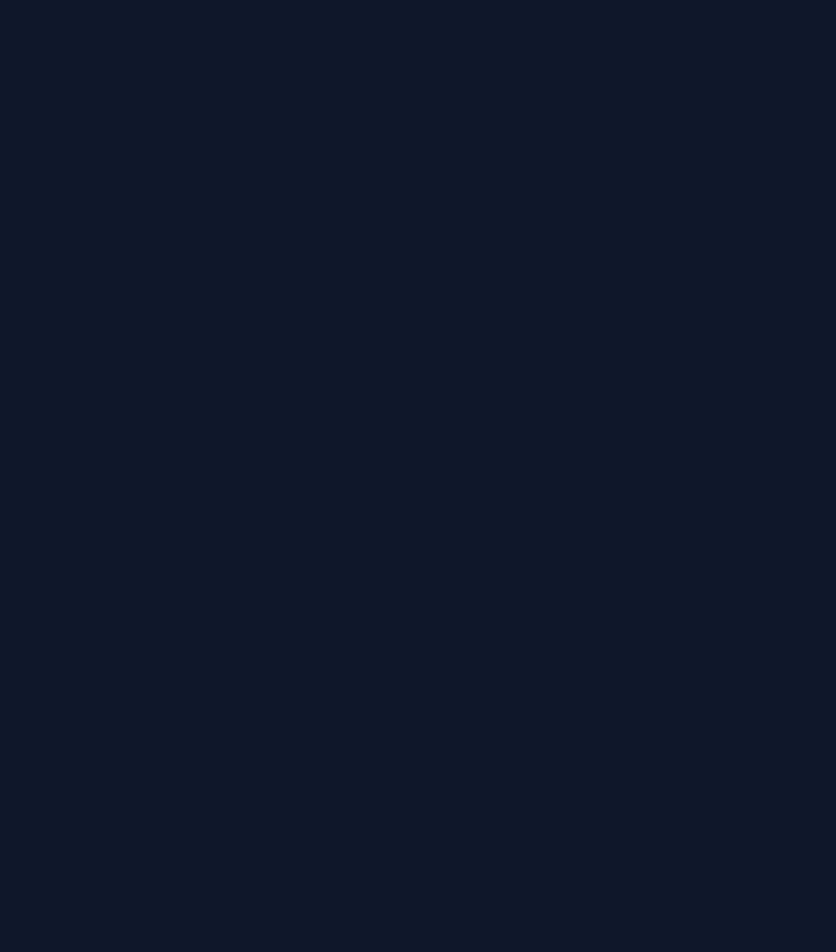
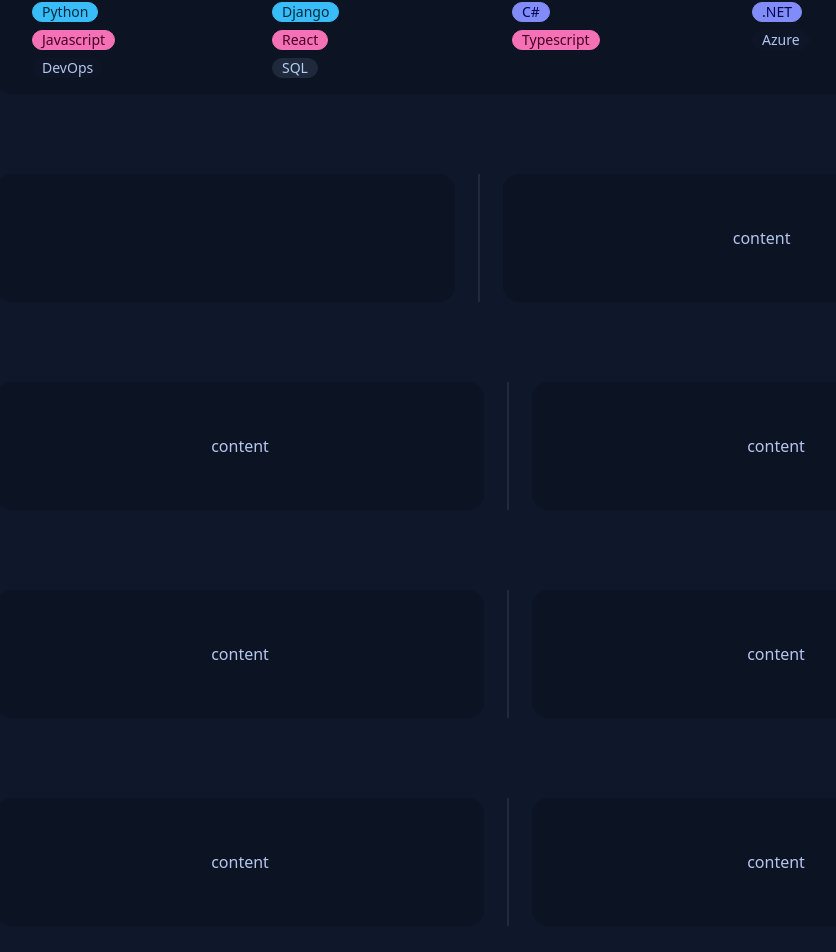
Before and after one commit to tjdanielson/portfolio-site, a React (Vite) app: page /work in a window 1280 px wide. Shown: the part 202-1154 px from the top of the page, without its empty margins (132-968 px from the left). Before the commit the page ends 800 px from the top, so only its background shows below. Built offline with nearby package versions, Linux system fonts and the light colour scheme; a web font is replaced by a local one.

Commit message:
Begin template for work portfolio.

```diff
--- a/src/Components/Work.jsx
+++ b/src/Components/Work.jsx
@@ -1,5 +1,58 @@
+import litterpickers2 from "../assets/litterpickers2.png";
+
 const Work = () => {
-  return <div>Here will be work</div>;
+  return (
+    <div>
+      <div className="hidden md:grid grid-cols-4 h-32 card bg-base-300 rounded-box place-items-start mt-10">
+        <div className="badge badge-primary m-1">Python</div>
+        <div className="badge badge-primary m-1">Django</div>
+        <div className="badge badge-secondary m-1">C#</div>
+        <div className="badge badge-secondary m-1">.NET</div>
+        <div className="badge badge-accent m-1">Javascript</div>
+        <div className="badge badge-accent m-1">React</div>
+        <div className="badge badge-accent m-1">Typescript</div>
+        <div className="badge badge-ghost m-1">Azure</div>
+        <div className="badge badge-ghost m-1">DevOps</div>
+        <div className="badge m-1">SQL</div>
+      </div>
+      <div className="flex flex-col w-full lg:flex-row mt-20">
+        <div className="grid flex-grow h-32 card bg-base-300 rounded-box place-items-center">
+          {/* <img className="object-scale-down" src={litterpickers2} /> */}
+        </div>
+        <div className="divider lg:divider-horizontal"></div>
+        <div className="grid flex-grow h-32 card bg-base-300 rounded-box place-items-center">
+          content
+        </div>
+      </div>
+      <div className="flex flex-col w-full lg:flex-row mt-20">
+        <div className="grid flex-grow h-32 card bg-base-300 rounded-box place-items-center">
+          content
+        </div>
+        <div className="divider lg:divider-horizontal"></div>
+        <div className="grid flex-grow h-32 card bg-base-300 rounded-box place-items-center">
+          content
+        </div>
+      </div>
+      <div className="flex flex-col w-full lg:flex-row mt-20">
+        <div className="grid flex-grow h-32 card bg-base-300 rounded-box place-items-center">
+          content
+        </div>
+        <div className="divider lg:divider-horizontal"></div>
+        <div className="grid flex-grow h-32 card bg-base-300 rounded-box place-items-center">
+          content
+        </div>
+      </div>
+      <div className="flex flex-col w-full lg:flex-row mt-20">
+        <div className="grid flex-grow h-32 card bg-base-300 rounded-box place-items-center">
+          content
+        </div>
+        <div className="divider lg:divider-horizontal"></div>
+        <div className="grid flex-grow h-32 card bg-base-300 rounded-box place-items-center">
+          content
+        </div>
+      </div>
+    </div>
+  );
 };
 
 export default Work;
```
Also changed, not shown: src/assets/litterpickers2.png (added).
